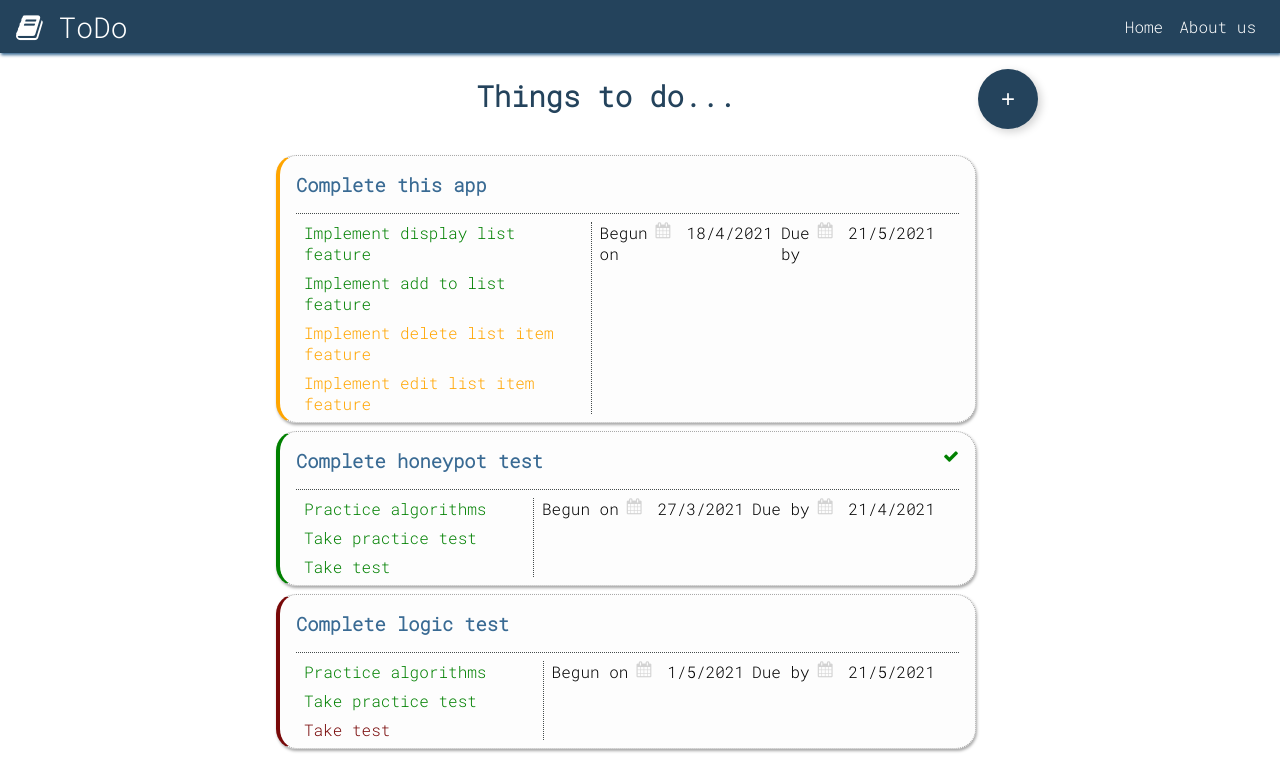
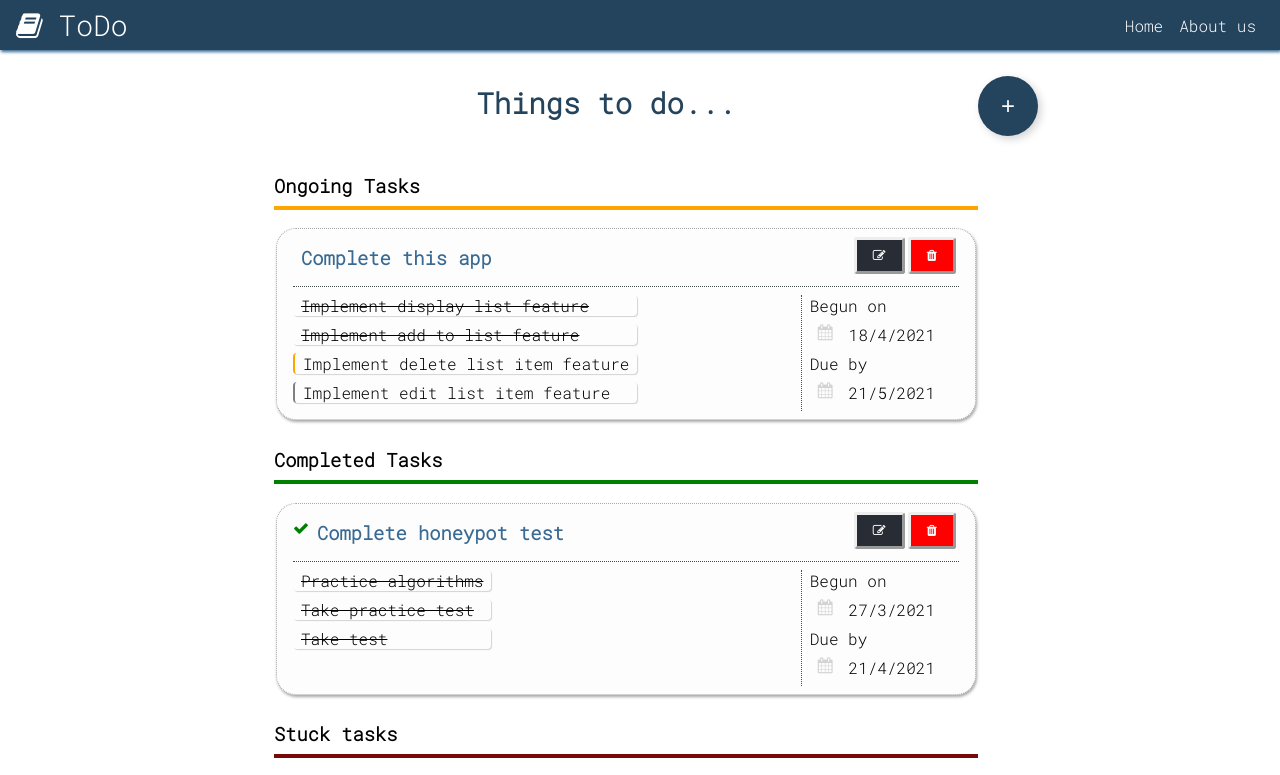
Before and after one commit to nidhidsharma08121988/todo_app, a React (Create React App) app: page / in a window 1280 px wide. Shown: the top 775 px of the page. Built offline with nearby package versions, Linux system fonts and the light colour scheme.

Commit message:
Implemented delete feature and changed UI

```diff
--- a/src/App.css
+++ b/src/App.css
@@ -11,6 +11,7 @@
   --secondary-color-light: #282c35;
   --secondary-color-lighter: #363636;
   --secondary-color-lightest: #454b4b;
+  --not-yet-started: grey;
   --light-color: lightgrey;
   --danger-color: red;
   --stuck-task: #780909;
@@ -46,10 +47,19 @@ body {
   align-items: center;
 }
 
+/* edit and delete button container */
+.ctr-btn {
+  flex-direction: row;
+  justify-content: center;
+  align-items: top;
+}
+
 /* Navbar */
 .navbar {
   display: flex;
   justify-content: space-between;
+  position: fixed;
+  height: 50px;
   align-items: center;
   box-shadow: 1px 2px 3px var(--primary-color-darker);
   background-color: var(--primary-color-darkest);
@@ -77,7 +87,9 @@ ul {
   color: var(--light-color);
 }
 .sub-task {
-  border-radius: 20px;
+  border-radius: 4px;
+  color: var(--secondary-color);
+  box-shadow: 1px 1px 1px var(--light-color);
 }
 
 /* links */
@@ -223,7 +235,7 @@ Link:hover {
 }
 
 .btn:hover {
-  opacity: 0.8;
+  opacity: 0.7;
 }
 
 .bg-light,
@@ -235,10 +247,10 @@ Link:hover {
 .form-container {
   display: flex;
   flex-direction: column;
-  margin-top: 3px;
+  margin-top: 1rem;
   border: 0.5px dotted var(--light-color);
   box-shadow: 1px 1px 2px var(--light-color);
-  padding: 3px;
+  padding: 1rem;
   width: 100%;
   max-width: 500px;
   align-items: left;
@@ -292,22 +304,28 @@ textarea {
 
 /* tasks based borders - these must be added after card to override its priority */
 .task-completed {
-  border-left: 4px solid var(--completed-task);
+  border-bottom: 4px solid var(--completed-task);
 }
 .task-ongoing {
-  border-left: 4px solid var(--doing);
+  border-bottom: 4px solid var(--doing);
 }
 .task-stuck {
-  border-left: 4px solid var(--stuck-task);
+  border-bottom: 4px solid var(--stuck-task);
+}
+.task-not-started {
+  border-bottom: 4px solid var(--not-yet-started);
 }
 .sub-task-completed {
-  color: var(--completed-task);
+  text-decoration: line-through;
 }
 .sub-task-ongoing {
-  color: var(--doing);
+  border-left: 2px solid var(--doing);
 }
 .sub-task-stuck {
-  color: var(--stuck-task);
+  border-left: 2px solid var(--stuck-task);
+}
+.sub-task-not-started {
+  border-left: 2px solid var(--not-yet-started);
 }
 
 /* heading */
@@ -338,6 +356,7 @@ textarea {
 .text-xl {
   font-size: 1.8rem;
 }
+
 /* margin */
 .m-1 {
   margin-left: 0.5rem;
@@ -388,7 +407,14 @@ textarea {
   padding-top: 1.5rem;
   padding-bottom: 1.5rem;
 }
-
+.py-container {
+  padding-top: 60px;
+}
+/* edges smooth */
+.light-smooth {
+  border-radius: 3px;
+  border-style: outset;
+}
 /* icons */
 i {
   color: white;
--- a/src/App.js
+++ b/src/App.js
@@ -12,7 +12,7 @@ function App() {
       <Router>
         <div className='App'>
           <Navbar />
-          <div className='container'>
+          <div className='container py-container'>
             <Switch>
               <Route exact path='/' component={Home} />
               <Route exact path='/about' component={About} />
--- a/src/components/tasks/TodoTasks.js
+++ b/src/components/tasks/TodoTasks.js
@@ -7,8 +7,10 @@ const TodoTasks = ({ id, task = '', status = ONGOING }) => {
     return <div className='sub-task sub-task-completed my-1 p-1'>{task}</div>;
   } else if (status === STUCK) {
     return <div className='sub-task sub-task-stuck my-1 p-1'>{task}</div>;
+  } else if (status === ONGOING) {
+    return <div className='sub-task sub-task-ongoing my-1 p-1'>{task}</div>;
   } else {
-    return <div className='sub-task sub-task-ongoing my-1 p-1'>{task}</div>;
+    return <div className='sub-task sub-task-not-started my-1 p-1'>{task}</div>;
   }
 };
 
--- a/src/components/todos/AddTodoForm.js
+++ b/src/components/todos/AddTodoForm.js
@@ -90,7 +90,7 @@ const AddTodoForm = props => {
             <input
               id='todoTitle'
               type='text'
-              className='text-l input'
+              className='text-l input light-smooth'
               placeholder='Enter title'
               name='todoTitle'
               value={todoTitle}
@@ -102,7 +102,7 @@ const AddTodoForm = props => {
             <label htmlFor='todoList'>Sub tasks</label>
             <textarea
               id='todoList'
-              className='input'
+              className='input light-smooth'
               placeholder='Enter tasks in comma separated list'
               name='todoList'
               value={todoList}
@@ -112,7 +112,7 @@ const AddTodoForm = props => {
           <div className='form-control flex-col'>
             <label htmlFor='startDate'>Start Date</label>
             <input
-              className='input'
+              className='input light-smooth'
               id='startDate'
               type='date'
               name='startDate'
@@ -124,7 +124,7 @@ const AddTodoForm = props => {
             <label htmlFor='finishDate'>Due on</label>
             <input
               id='finishDate'
-              className='input'
+              className='input light-smooth'
               type='date'
               name='finishDate'
               value={finishDate}
@@ -132,14 +132,17 @@ const AddTodoForm = props => {
             />
           </div>
         </div>
-        <div className='flex-row center'>
+        <div className='flex-row center my-1'>
           <input
-            className='btn btn-sm btn-dark'
+            className='btn btn-sm btn-dark light-smooth'
             type='submit'
             value='Add Task'
           />
           <Link to='/'>
-            <button className='btn btn-sm btn-danger' onClick={clearForm}>
+            <button
+              className='btn btn-sm btn-danger light-smooth'
+              onClick={clearForm}
+            >
               Cancel
             </button>
           </Link>
--- a/src/components/todos/TodoList.js
+++ b/src/components/todos/TodoList.js
@@ -1,20 +1,69 @@
 import React, { useContext } from 'react';
 import ListContext from '../../context/list/listContext';
 import TodoListItem from './TodoListItem';
+import { STUCK, COMPLETED, ONGOING, NOT_STARTED } from '../../context/types';
 
 const TodoList = () => {
   const listContext = useContext(ListContext);
   const { list } = listContext;
-  console.log(list);
+  const list_completed =
+    list.length > 0 && list.filter(item => item.stage === COMPLETED);
+  const list_stuck =
+    list.length > 0 && list.filter(item => item.stage === STUCK);
+  const list_ongoing =
+    list.length > 0 && list.filter(item => item.stage === ONGOING);
+  const list_not_started =
+    list.length > 0 && list.filter(item => item.stage === NOT_STARTED);
   return (
     <>
       <ul>
-        {list.length > 0 &&
-          list.map(listItem => (
-            <li key={listItem.id}>
-              <TodoListItem item={listItem} />
-            </li>
-          ))}
+        <div className='sub-cards'>
+          {list_ongoing.length > 0 && (
+            <h3 className='task-ongoing py-1'>Ongoing Tasks</h3>
+          )}
+          {list_ongoing.length > 0 &&
+            list_ongoing.map(item => (
+              <li key={item.id}>
+                <TodoListItem item={item} />
+              </li>
+            ))}
+        </div>
+
+        <div className='sub-cards'>
+          {list_not_started.length > 0 && (
+            <h3 className='task-not-started py-1'>Yet to start</h3>
+          )}
+          {list_not_started.length > 0 &&
+            list_not_started.map(item => (
+              <li key={item.id}>
+                <TodoListItem item={item} />
+              </li>
+            ))}
+        </div>
+
+        <div className='sub-cards'>
+          {list_completed.length > 0 && (
+            <h3 className='task-completed py-1'>Completed Tasks</h3>
+          )}
+          {list_completed.length > 0 &&
+            list_completed.map(item => (
+              <li key={item.id}>
+                <TodoListItem item={item} />
+              </li>
+            ))}
+        </div>
+
+        <div className='sub-cards'>
+          {list_stuck.length > 0 && (
+            <h3 className='task-stuck py-1'>Stuck tasks</h3>
+          )}
+          {list_stuck.length > 0 &&
+            list_stuck.map(item => (
+              <li key={item.id}>
+                <TodoListItem item={item} />
+              </li>
+            ))}
+        </div>
       </ul>
     </>
   );
--- a/src/components/todos/TodoListItem.js
+++ b/src/components/todos/TodoListItem.js
@@ -1,28 +1,35 @@
-import React from 'react';
-import { STUCK, COMPLETED } from '../../context/types';
+import React, { useContext } from 'react';
+import { COMPLETED } from '../../context/types';
+import ListContext from '../../context/list/listContext';
 import TodoTasks from '../tasks/TodoTasks';
 import PropTypes from 'prop-types';
 
 const TodoListItem = ({ item }) => {
-  const { todo_title, todo, start_date, finish_date, stage } = item;
+  const { id, todo_title, todo, start_date, finish_date, stage } = item;
+  const listContext = useContext(ListContext);
+  const { deleteToDoItem } = listContext;
+  const deleteThisItem = () => {
+    deleteToDoItem(id);
+  };
   return (
-    <div
-      className={`card my-1 p-2 ${
-        stage === COMPLETED
-          ? 'task-completed'
-          : stage === STUCK
-          ? 'task-stuck'
-          : 'task-ongoing'
-      }`}
-    >
+    <div className='card my-1 p-2'>
       <div className='flex-row space-between bb'>
-        <div>
-          <h3 className='sub-heading my-1 py-1'>{todo_title}</h3>
-        </div>
-        <div>
+        <div className='flex-row'>
           {stage === COMPLETED && (
             <i className='fa fa-check my-1 py-1' style={{ color: 'green' }} />
           )}
+          <h3 className='sub-heading my-1 py-1 m-1'>{todo_title}</h3>
+        </div>
+        <div className='ctr-btn'>
+          <button className='btn btn-sm btn-dark my-1 py-1 light-smooth'>
+            <i className='fa fa-edit' />
+          </button>
+          <button
+            className='btn btn-sm btn-danger my-1 py-1 light-smooth'
+            onClick={deleteThisItem}
+          >
+            <i className='fa fa-trash' />
+          </button>
         </div>
       </div>
       <div className='task-dates flex-row space-between'>
@@ -36,10 +43,10 @@ const TodoListItem = ({ item }) => {
               ))}
           </ul>
         </div>
-        <div className='dates flex-row bl m-1 p-1 my-1'>
+        <div className='dates flex-col bl m-1 p-1 my-1'>
           <>
             {'Begun on '}
-            <div className='flex-row'>
+            <div className='flex-row my-1'>
               <i className='fa fa-calendar m-1 i-l'></i>
               <div className='inline-flex m-1'>
                 <div>{start_date.getDate()}</div>
@@ -51,7 +58,7 @@ const TodoListItem = ({ item }) => {
             </div>
             {'Due by'}
             {finish_date ? (
-              <div className='flex-row'>
+              <div className='flex-row my-1'>
                 <i className='fa fa-calendar m-1 i-l'></i>
                 <div className='inline-flex m-1'>
                   <div>{finish_date.getDate()}</div>/
--- a/src/context/list/ListState.js
+++ b/src/context/list/ListState.js
@@ -1,7 +1,14 @@
 import React, { useReducer } from 'react';
 import ListContext from './listContext';
 import listReducer from './listReducer';
-import { ONGOING, STUCK, COMPLETED, NOT_STARTED, ADD_TO_DO } from '../types';
+import {
+  ONGOING,
+  STUCK,
+  COMPLETED,
+  NOT_STARTED,
+  ADD_TO_DO,
+  DELETE_TO_DO,
+} from '../types';
 const ListState = props => {
   const initialState = {
     list: [
@@ -63,10 +70,15 @@ const ListState = props => {
       payload: todoListItem,
     });
   };
-  //remove to do item
-  //delete to do item
-  //add reminder
-  //clear reminder
+
+  //delete to do
+  const deleteToDoItem = id => {
+    dispatch({
+      type: DELETE_TO_DO,
+      payload: id,
+    });
+  };
+
   //edit task
 
   const [state, dispatch] = useReducer(listReducer, initialState);
@@ -75,6 +87,7 @@ const ListState = props => {
       value={{
         list: state.list,
         addTodoItem,
+        deleteToDoItem,
       }}
     >
       {props.children}
--- a/src/context/list/listReducer.js
+++ b/src/context/list/listReducer.js
@@ -1,4 +1,4 @@
-import { ADD_TO_DO } from '../types';
+import { ADD_TO_DO, DELETE_TO_DO } from '../types';
 
 const listReducer = (state, action) => {
   switch (action.type) {
@@ -7,6 +7,11 @@ const listReducer = (state, action) => {
         ...state,
         list: [...state.list, action.payload],
       };
+    case DELETE_TO_DO:
+      return {
+        ...state,
+        list: state.list.filter(item => item.id !== action.payload),
+      };
     default:
       return state;
   }
```
Also changed, not shown: src/components/tasks/AddTaskForm.js (deleted, +0 -7 lines).
